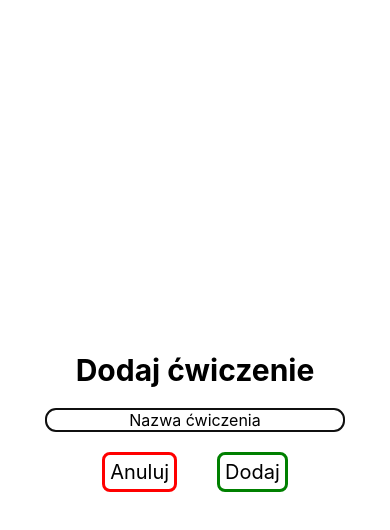
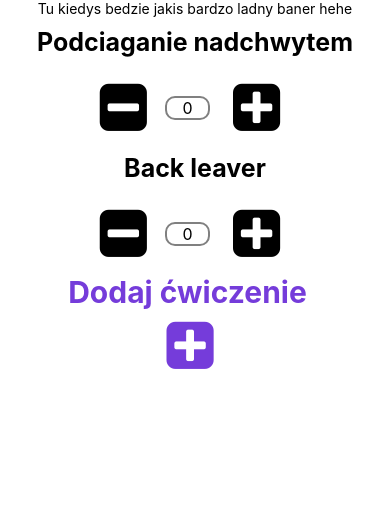
Before and after one commit to DonBonZon/RepsCounter, a React Native app: screen / in a window 390 px wide. Shown: the top 530 px of the page. Built offline with nearby package versions, Linux system fonts and the light colour scheme.

Commit message:
poprzenosze pliki

```diff
--- a/App.js
+++ b/App.js
@@ -16,24 +16,24 @@ import TopHeader from './Components/TopHeader';
 import SingleExercise from './Components/SingleExercise';
 import { v4 as uuidv4 } from 'uuid';
 import AddExcercise from './Components/AddExcercise';
+import MainScreen from './Components/MainScreen';
 
 
 
 const App: () => React$Node = () => {
-  const [state, setState] = useState([
-    { id: uuidv4(), name: "Podciaganie nadchwytem" },
-    { id: uuidv4(), name: "Back leaver" }
-]);
+  const [state, setState] = useState(false);          {/*Modal*/}
 
+  const showModal = () => {
+    setState(true);
+  };
+  const hideModal = () => {
+    setState(false);
+  };
   return (
     <>
       <StatusBar barStyle="dark" />
       <SafeAreaView>
-        <TopHeader></TopHeader>
-        <FlatList data={state} renderItem={({ item }) => <SingleExercise item={item}></SingleExercise>} keyExtractor={item => item.id}/>
-        <AddExcercise></AddExcercise>
-
-
+        <MainScreen modalState={state} showModal={showModal} hideModal={hideModal}></MainScreen>
       </SafeAreaView>
 
 
--- a/Components/AddExcercise.js
+++ b/Components/AddExcercise.js
@@ -16,7 +16,7 @@ function AddExcercise(props) {
         <TouchableHighlight>
             <View style={styles.wrap}>
 
-                <Modal visible={true}>
+                <Modal visible={props.modalState}>
                     <View style={styles.modalWrapper}>
                         <Text style={styles.modalText}>Dodaj ćwiczenie</Text>
                         <TextInput placeholder="Nazwa ćwiczenia" style={styles.textInput}></TextInput>
--- /dev/null
+++ b/Components/MainScreen.js
@@ -0,0 +1,31 @@
+
+import React,{ useState } from 'react';
+import {
+  SafeAreaView,
+  StatusBar,
+  FlatList,
+  View
+} from 'react-native';
+import TopHeader from './TopHeader';
+import { v4 as uuidv4 } from 'uuid';
+import AddExcercise from './AddExcercise';
+import SingleExercise from './SingleExercise';
+
+
+function MainScreen(props) {
+  const [state, setState] = useState([
+    { id: uuidv4(), name: "Podciaganie nadchwytem" },
+    { id: uuidv4(), name: "Back leaver" }
+]);
+
+  return (
+    <View>
+        <TopHeader></TopHeader>
+        <FlatList data={state} renderItem={({ item }) => <SingleExercise item={item}></SingleExercise>} keyExtractor={item => item.id}/>
+        <AddExcercise modalState={props.modalState}></AddExcercise>
+    </View>
+  );
+};
+
+
+export default MainScreen;
```
